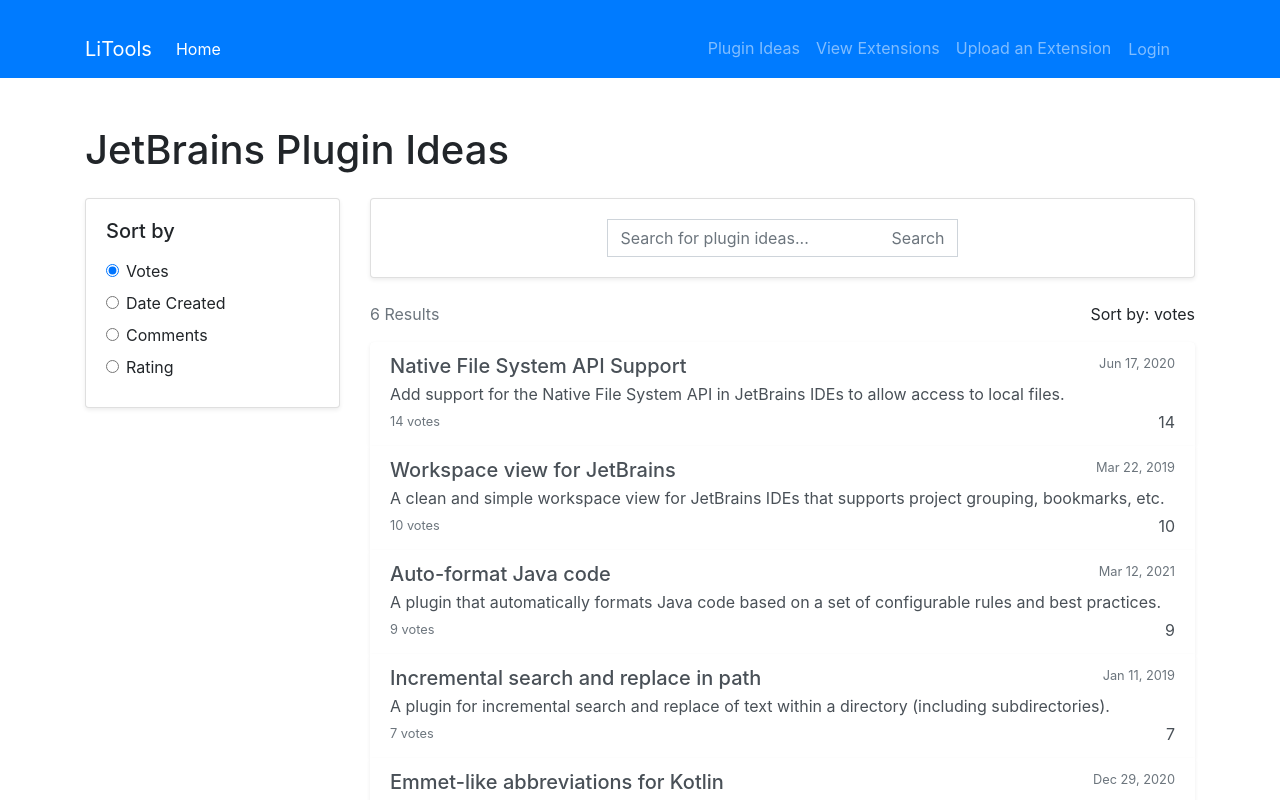
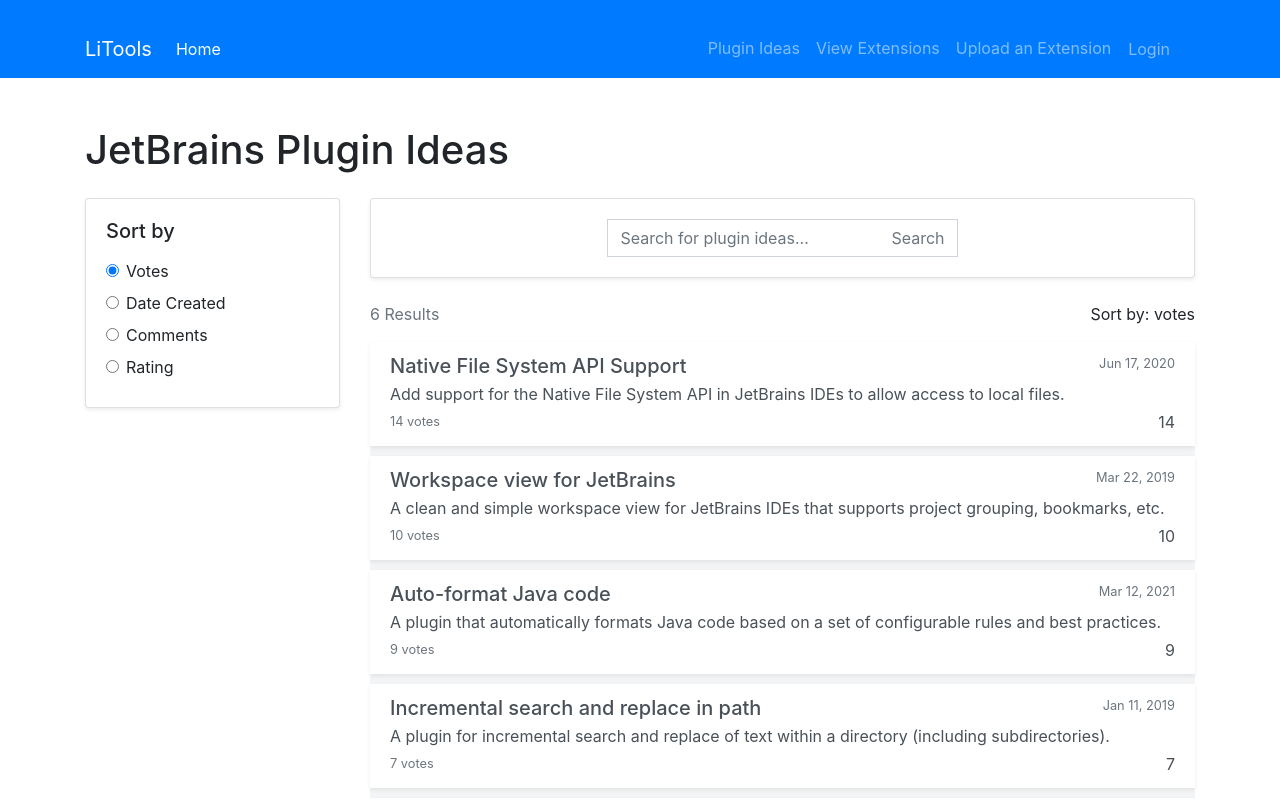
Before and after one commit to terrylikescoding/LiTools-Extension-Server-and-Client, a Vue app in the folder client/: page /extension-ideas in a window 1280 px wide. Shown: the top 800 px of the page. Built offline with nearby package versions, Linux system fonts and the light colour scheme; the HTML template or start-up script is replaced by a standard one.

Commit message:
更新样式

```diff
--- a/client/src/components/ExtensionIdeas.vue
+++ b/client/src/components/ExtensionIdeas.vue
@@ -181,6 +181,12 @@
 
   .list-group-item {
     border-color: #d8dde6 !important;
+    border-width: 1px 0; /* Add top and bottom borders */
+    margin-bottom: 10px; /* Add margin at the bottom */
+  }
+
+  .list-group-item:first-child {
+    border-top-width: 0; /* Remove border from first child */
   }
 
   .list-group-item.active,
```
